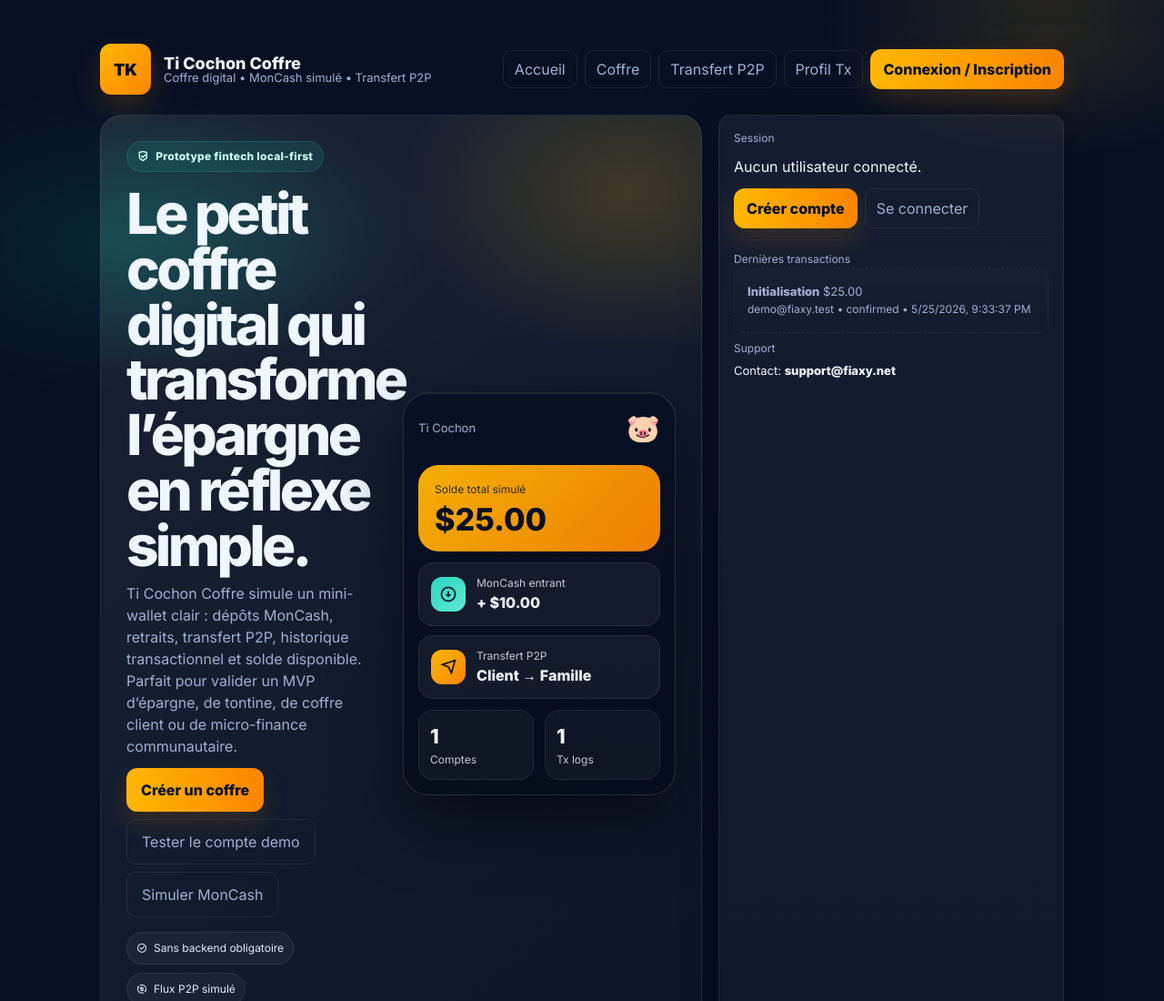
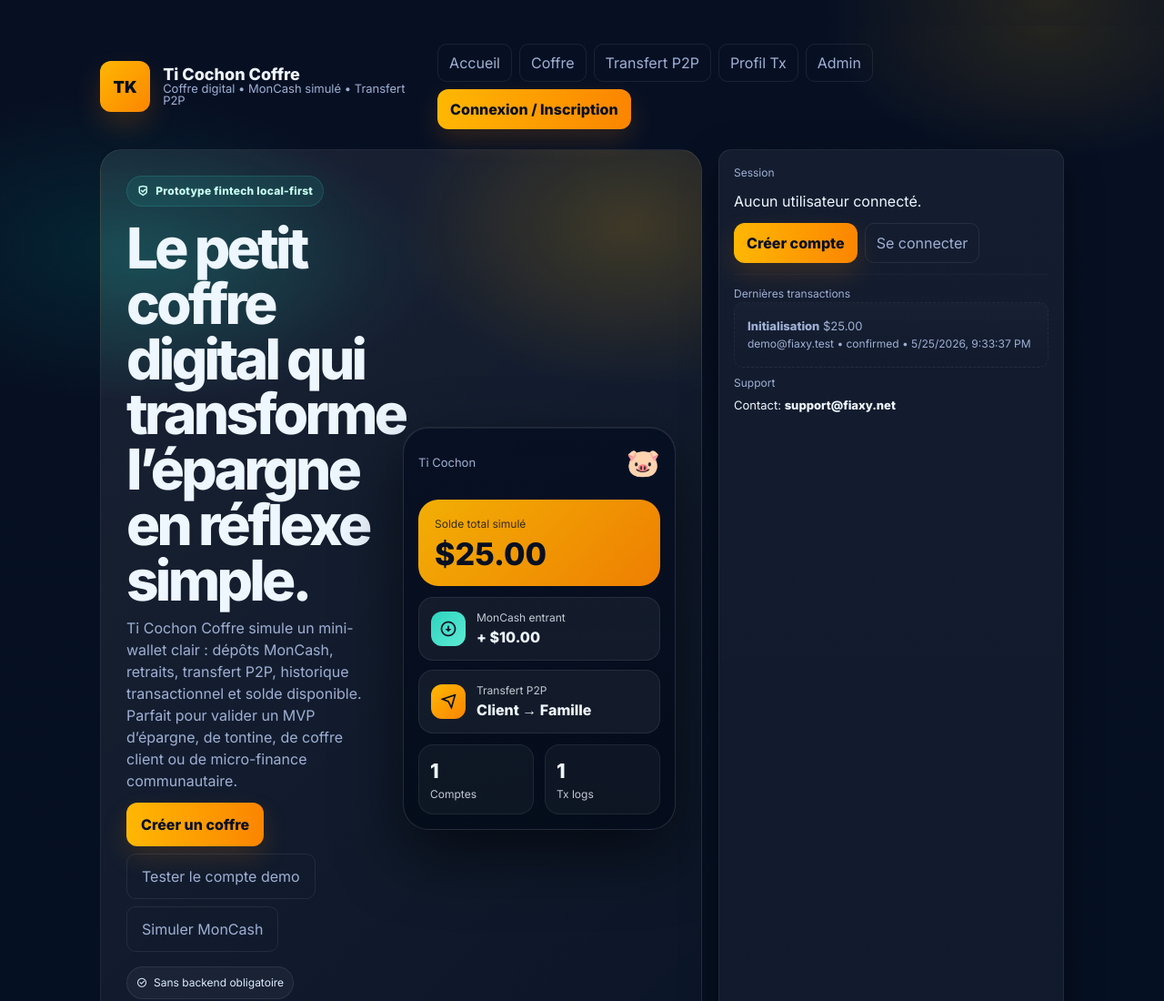
Before and after one commit to Kencycoeur17/ti-cochon-coffre, a plain HTML site: page index.html in a window 1280 px wide. Shown: the top 1100 px of the page at 91% size. Drawn offline with nearby package versions, Linux system fonts and the light colour scheme.

Commit message:
feat: add admin navigation entry

```diff
--- a/index.html
+++ b/index.html
@@ -30,6 +30,7 @@
         <button class="ghost" data-link="#/vault">Coffre</button>
         <button class="ghost" data-link="#/p2p">Transfert P2P</button>
         <button class="ghost" data-link="#/txs">Profil Tx</button>
+        <button class="ghost" data-link="#/admin">Admin</button>
         <button class="btn" id="ctaAuth">Connexion / Inscription</button>
       </nav>
     </header>
```
